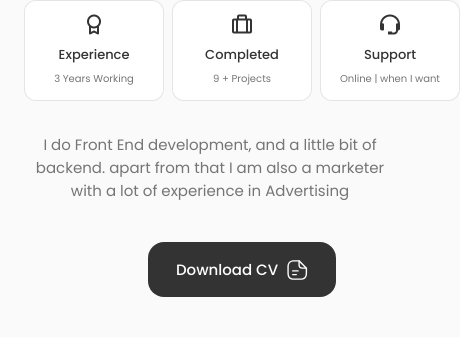
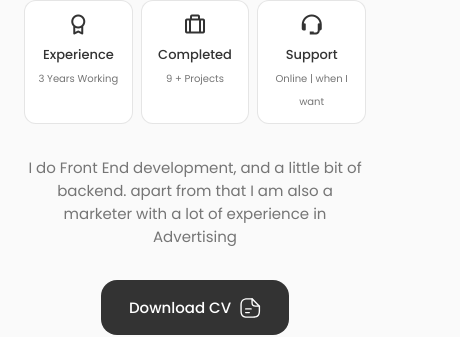
Before and after one commit to fazbdaniel/new_portfolio, a React (Create React App) app: page / in a window 390 px wide. Shown: the part 1020-1357 px from the top of the page, 460 px wide, since content can reach past the window. Built offline with nearby package versions, Linux system fonts and the light colour scheme.

Commit message:
sixth commit

```diff
--- a/public/index.html
+++ b/public/index.html
@@ -2,7 +2,7 @@
 <html lang="en">
   <head>
     <meta charset="utf-8" />
-    <!-- <link rel="icon" href="%PUBLIC_URL%/favicon.ico" /> -->
+    <link rel="icon" href="%PUBLIC_URL%/favicon.png" />
     <meta name="viewport" content="width=device-width, initial-scale=1" />
     <meta name="theme-color" content="#000000" />
     <meta
--- a/src/components/about/about.css
+++ b/src/components/about/about.css
@@ -65,16 +65,25 @@
     .about__info {
         justify-content: center;
     }
-}
 
-@media screen and (max-width: 768px) {
-
+    .about__description {
+        padding: 0 5rem;
+        margin-bottom: 2rem;
+    }
 }
 
 @media screen and (max-width: 576px) {
+    .about__info {
+        grid-template-columns: repeat(3, 1fr);
+    }
 
+    .about__description {
+        padding: 0;
+    }
 }
 
 @media screen and (max-width: 350px) {
-
+    .about__info {
+        grid-template-columns: repeat(2, 1fr);
+    }
 }
```
Also changed, not shown: public/favicon.png (added).
